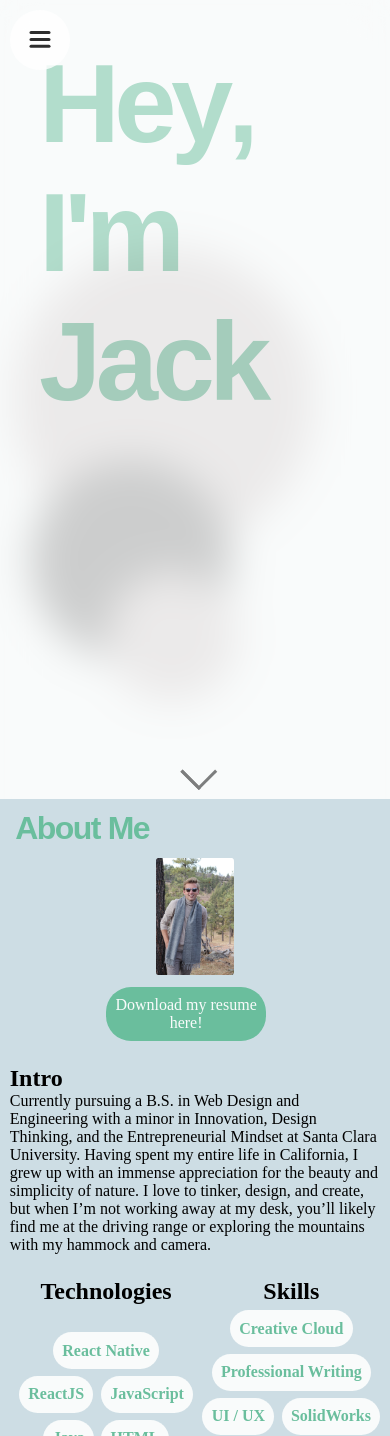
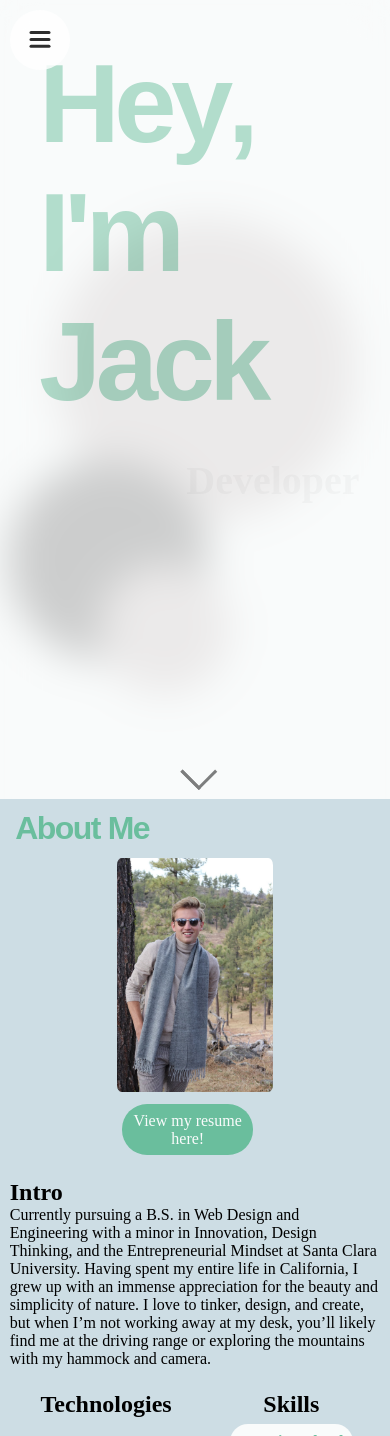
Before and after one commit to jackcdavey/PersonalWebsite, a React (Create React App) app: page / in a window 390 px wide. Shown: the top 1436 px of the page. Built offline with nearby package versions, Linux system fonts and the light colour scheme; a web font is replaced by a local one.

Commit message:
Fixed profile image sizing on mobile

```diff
--- a/src/components/AboutMe.tsx
+++ b/src/components/AboutMe.tsx
@@ -34,7 +34,7 @@ export default function AboutMe() {
 					<ProfileImage src={jackProfile} id="aboutMePic" alt="Jack Davey"></ProfileImage>
 
 					<ProjectLink href={resume} download={"resume.png"}>
-						<ResumeDownload>Download my resume here!</ResumeDownload>
+						<ResumeDownload>View my resume here!</ResumeDownload>
 					</ProjectLink>
 				</ProfileImageWrap>
 				<div>
--- a/src/styles/stylesheet.js
+++ b/src/styles/stylesheet.js
@@ -147,8 +147,12 @@ export const ProfileImageWrap = styled.div`
 `
 export const ProfileImage = styled.img`
 	border-radius: 3% !important;
-	max-width: 20vw;
-	max-height: 30vh;
+	width: 20vw;
+
+
+	@media (max-width: 500px) {
+		width: 40vw;
+	}
 `
 
 export const ResumeDownload = styled.div`
```
